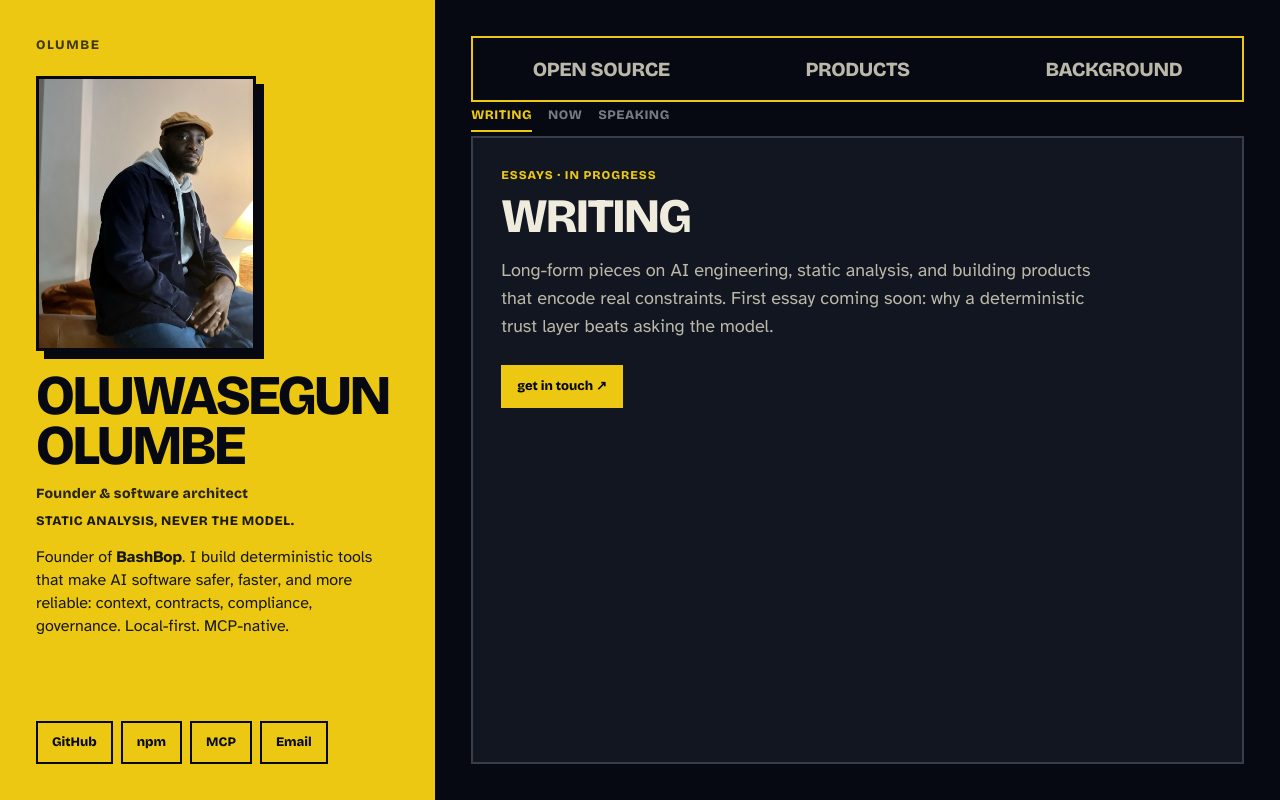
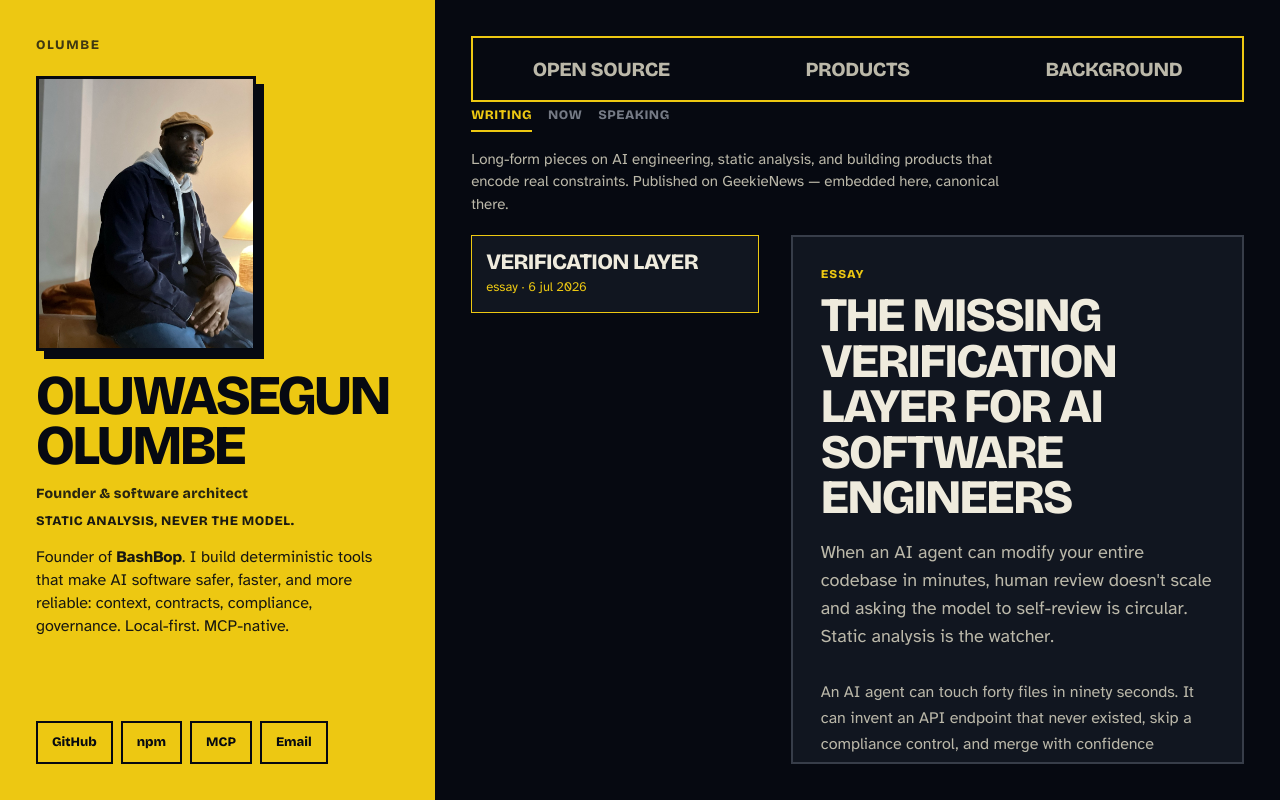
Before and after one commit to nugehs/segunolumbe, a React (Vite) app: page / in a window 1280 px wide. Both pictures are taken after a click on the button "WRITING". Built offline with nearby package versions, Linux system fonts and the light colour scheme.

Commit message:
feat: add embedded writing archive

```diff
--- a/package.json
+++ b/package.json
@@ -9,6 +9,7 @@
     "preview": "vite preview"
   },
   "dependencies": {
+    "marked": "^15.0.7",
     "react": "^18.3.1",
     "react-dom": "^18.3.1"
   },
--- a/src/App.tsx
+++ b/src/App.tsx
@@ -1,5 +1,7 @@
 import { useState } from 'react';
+import ArticleBody from './components/ArticleBody';
 import type { Card as WorkItem } from './data/products';
+import { articles } from './data/articles';
 import { products } from './data/products';
 import { pages, type PageMode } from './data/pages';
 import { stack } from './data/stack';
@@ -52,11 +54,16 @@ function isWorkMode(mode: Mode): mode is WorkMode {
 export default function App() {
   const [mode, setMode] = useState<Mode>('tools');
   const [selected, setSelected] = useState<string>(tools[0].name);
+  const [selectedArticle, setSelectedArticle] = useState<string>(articles[0].slug);
 
   const workItems = isWorkMode(mode) ? catalog[mode] : null;
   const active =
     workItems?.find((item) => item.name === selected) ?? workItems?.[0] ?? null;
   const page = !isWorkMode(mode) ? pages[mode] : null;
+  const activeArticle =
+    mode === 'writing'
+      ? articles.find((item) => item.slug === selectedArticle) ?? articles[0]
+      : null;
 
   function switchWork(next: WorkMode) {
     setMode(next);
@@ -65,6 +72,9 @@ export default function App() {
 
   function switchPage(next: PageMode) {
     setMode(next);
+    if (next === 'writing') {
+      setSelectedArticle(articles[0].slug);
+    }
   }
 
   function pick(item: WorkItem) {
@@ -73,7 +83,9 @@ export default function App() {
 
   const modeNote = isWorkMode(mode)
     ? workModes.find((m) => m.id === mode)?.note
-    : page?.body;
+    : mode === 'writing'
+      ? pages.writing.body
+      : page?.body;
 
   return (
     <div className="shell">
@@ -140,7 +152,7 @@ export default function App() {
           ))}
         </nav>
 
-        {isWorkMode(mode) && modeNote ? <p className="mode-note">{modeNote}</p> : null}
+        {modeNote ? <p className="mode-note">{modeNote}</p> : null}
 
         {isWorkMode(mode) && active ? (
           <div className="work" id="work-panel" role="tabpanel" aria-labelledby={`tab-${mode}`}>
@@ -174,6 +186,36 @@ export default function App() {
               ) : null}
             </article>
           </div>
+        ) : mode === 'writing' && activeArticle ? (
+          <div className="work" id="writing-panel">
+            <nav className="roster" aria-label="Articles">
+              {articles.map((item) => (
+                <button
+                  key={item.slug}
+                  type="button"
+                  className={item.slug === activeArticle.slug ? 'roster-item on' : 'roster-item'}
+                  aria-current={item.slug === activeArticle.slug ? 'true' : undefined}
+                  onClick={() => setSelectedArticle(item.slug)}
+                >
+                  <span className="roster-name">{item.shortTitle}</span>
+                  <span className="roster-dom">{item.domain}</span>
+                </button>
+              ))}
+            </nav>
+
+            <article className="detail detail-article" key={activeArticle.slug}>
+              <p className="detail-dom">{activeArticle.category}</p>
+              <h2 className="detail-title-article">{activeArticle.title}</h2>
+              <p className="detail-what">{activeArticle.description}</p>
+              <ArticleBody markdown={activeArticle.body} />
+              <div className="detail-links">
+                <a className="site" href={activeArticle.canonicalUrl}>
+                  read on geekienews ↗
+                </a>
+                <a href="https://geekienews.com/rss.xml">rss ↗</a>
+              </div>
+            </article>
+          </div>
         ) : page ? (
           <article className="detail detail-full" key={mode}>
             <p className="detail-dom">{page.domain}</p>
--- /dev/null
+++ b/src/components/ArticleBody.tsx
@@ -0,0 +1,21 @@
+import { marked } from 'marked';
+
+type Props = {
+  markdown: string;
+};
+
+marked.setOptions({
+  gfm: true,
+  breaks: false,
+});
+
+export default function ArticleBody({ markdown }: Props) {
+  const html = marked.parse(markdown, { async: false }) as string;
+
+  return (
+    <div
+      className="article-body"
+      dangerouslySetInnerHTML={{ __html: html }}
+    />
+  );
+}
--- /dev/null
+++ b/src/data/articles.ts
@@ -0,0 +1,103 @@
+export type Article = {
+  slug: string;
+  /** Short label for the sidebar roster */
+  shortTitle: string;
+  title: string;
+  description: string;
+  domain: string;
+  publishDate: string;
+  category: string;
+  tags: string[];
+  /** Canonical URL on GeekieNews */
+  canonicalUrl: string;
+  /** Markdown body — keep in sync with geekienews src/content/articles/<slug>/index.mdoc */
+  body: string;
+};
+
+export const articles: Article[] = [
+  {
+    slug: 'missing-verification-layer',
+    shortTitle: 'Verification layer',
+    title: 'The Missing Verification Layer for AI Software Engineers',
+    description:
+      "When an AI agent can modify your entire codebase in minutes, human review doesn't scale and asking the model to self-review is circular. Static analysis is the watcher.",
+    domain: 'essay · 6 jul 2026',
+    publishDate: '2026-07-06',
+    category: 'essay',
+    tags: ['static-analysis', 'ai-agents', 'verification'],
+    canonicalUrl: 'https://geekienews.com/articles/missing-verification-layer/',
+    body: `An AI agent can touch forty files in ninety seconds. It can invent an API endpoint that never existed, skip a compliance control, and merge with confidence because the *reasoning* sounded right.
+
+The model cannot be its own judge. It is non-deterministic, unbounded in scope, and structurally incapable of certifying correctness. Every serious engineering org already knows this about humans — that is why we have compilers, type checkers, linters, tests, security scanners, and code review.
+
+The AI era did not remove that need. It **amplified** it.
+
+## The gap in the pipeline
+
+Traditional software engineering has a verification stack:
+
+\`\`\`
+Human writes code → compiler/types → tests → review → deploy
+\`\`\`
+
+Modern AI-assisted development often looks like this:
+
+\`\`\`
+Agent writes code → ??? → deploy
+\`\`\`
+
+What fills the gap today is ad hoc: human review that does not scale, test suites with incomplete coverage, or asking the model to review its own output — which is circular reasoning dressed up as diligence.
+
+What should fill it is a **verification layer** built on static analysis: deterministic checks with explainable evidence, repeatable across runs, auditable for compliance, and fail-closed when something is wrong.
+
+## Four questions every AI change must answer
+
+Before agent-generated code ships, four yes/no questions should be answered by analysis — not by the model:
+
+1. **Structure** — What does this change actually touch? (import graph, blast radius, merge readiness)
+2. **Contracts** — Does the frontend still match the backend? (route drift, API shape)
+3. **Compliance** — Do required controls exist in the code? (regulatory rule packs, policy-as-code)
+4. **Governance** — Where can model output reach a user or trigger a side effect without guardrails?
+
+Each of these is a static analysis problem. Each produces evidence a human or policy engine can act on.
+
+## Reasoning → verification → execution
+
+The architecture that scales looks like this:
+
+\`\`\`
+AI Agent
+   │
+   ▼
+Reasoning layer (LLM)          ← creative, non-deterministic
+   │
+   ▼
+Verification layer (static analysis)   ← deterministic, explainable
+   │
+   ▼
+Human / policy approval
+   │
+   ▼
+Execution (CI → deploy)
+\`\`\`
+
+You do not control the model. You control the harness around it — the context it receives, the gates it must pass, and the verdict that blocks merge when checks fail.
+
+## Static analysis, never the model
+
+This is not a slogan. It is an engineering constraint:
+
+- **Deterministic checks** — same input, same output, every time
+- **Explainable decisions** — file, line, rule, evidence
+- **Repeatability** — runs in CI, locally, and via MCP for agents
+- **Trust boundaries** — the model proposes; analysis disposes
+
+The open-source toolchain I am building — gate, repoctx, tieline, bouncer, aiglare — composes these checks into one normalized verdict. GeekieNews is where the argument lives.
+
+The deeper question behind all of it:
+
+> When AI writes software, who watches the AI?
+
+Static analysis is the answer.`,
+  },
+];
--- a/src/data/pages.ts
+++ b/src/data/pages.ts
@@ -6,9 +6,9 @@ export type Page = {
 
 export const writing: Page = {
   title: 'Writing',
-  domain: 'essays · in progress',
+  domain: 'essays · geekienews',
   body:
-    'Long-form pieces on AI engineering, static analysis, and building products that encode real constraints. First essay coming soon: why a deterministic trust layer beats asking the model.',
+    'Long-form pieces on AI engineering, static analysis, and building products that encode real constraints. Published on GeekieNews — embedded here, canonical there.',
 };
 
 export const now: Page = {
--- a/src/styles/global.css
+++ b/src/styles/global.css
@@ -380,6 +380,98 @@ button {
   color: var(--on-accent);
 }
 
+.detail-title-article {
+  font-size: clamp(22px, 2.8vw, 34px);
+  line-height: 1.05;
+  text-transform: none;
+  max-width: 28ch;
+}
+
+.detail-article .detail-what {
+  max-width: 58ch;
+  margin-bottom: 28px;
+}
+
+.article-body {
+  color: var(--ink-2);
+  font-size: 16px;
+  line-height: 1.65;
+  max-width: 62ch;
+  margin-bottom: 28px;
+}
+
+.article-body > * + * {
+  margin-top: 1.1em;
+}
+
+.article-body h2 {
+  font-family: 'Bricolage Grotesque', system-ui, sans-serif;
+  font-weight: 800;
+  font-size: 1.15rem;
+  letter-spacing: -0.02em;
+  text-transform: uppercase;
+  color: var(--ink);
+  margin-top: 1.75em;
+}
+
+.article-body h3 {
+  font-family: 'Bricolage Grotesque', system-ui, sans-serif;
+  font-weight: 700;
+  font-size: 1rem;
+  color: var(--ink);
+  margin-top: 1.5em;
+}
+
+.article-body strong {
+  color: var(--ink);
+  font-weight: 700;
+}
+
+.article-body a {
+  color: var(--accent);
+  text-decoration: underline;
+  text-underline-offset: 3px;
+}
+
+.article-body pre {
+  font-family: ui-monospace, 'SF Mono', Menlo, Consolas, monospace;
+  font-size: 0.82rem;
+  line-height: 1.55;
+  background: var(--bg);
+  border: 1px solid var(--line);
+  padding: 14px 16px;
+  overflow-x: auto;
+  white-space: pre-wrap;
+}
+
+.article-body code {
+  font-family: ui-monospace, 'SF Mono', Menlo, Consolas, monospace;
+  font-size: 0.88em;
+  background: var(--bg);
+  padding: 0.12em 0.35em;
+}
+
+.article-body pre code {
+  background: none;
+  padding: 0;
+}
+
+.article-body blockquote {
+  border-left: 3px solid var(--accent);
+  padding-left: 1rem;
+  color: var(--ink);
+  font-style: italic;
+}
+
+.article-body ul,
+.article-body ol {
+  padding-left: 1.35rem;
+}
+
+.article-body li + li {
+  margin-top: 0.45em;
+}
+
 /* ─── mobile: stack, allow page scroll ─── */
 @media (max-width: 860px) {
   body {
```
Also changed, not shown: 2 other files (tests, documents, lock files or other folders).
